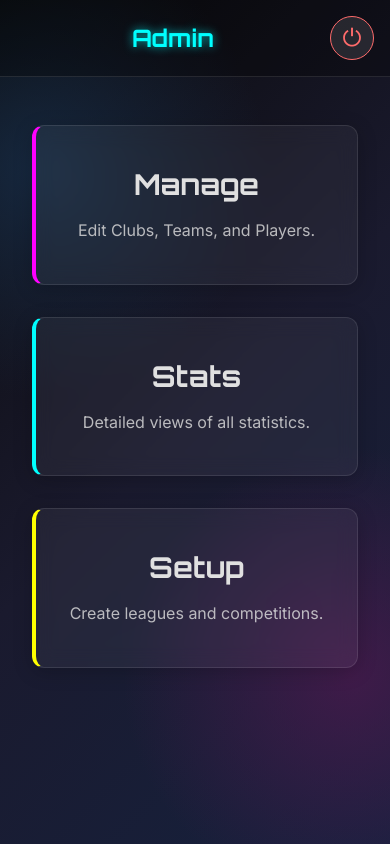
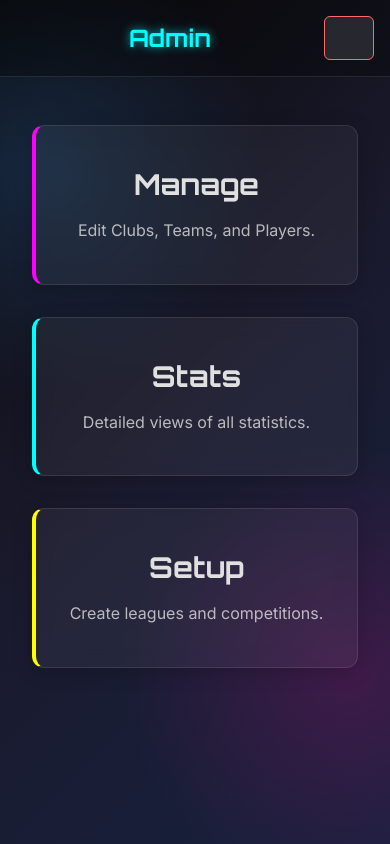
Before and after one commit to jakes007/DartsAdminApp, a React (Create React App) app: page /admin in a window 390 px wide. Built offline with nearby package versions, Linux system fonts and the light colour scheme; the HTML template or start-up script is replaced by a standard one.

Commit message:
Updated Setup.css

```diff
--- a/src/Setup.css
+++ b/src/Setup.css
@@ -761,31 +761,30 @@ select:focus {
     text-align: center;
   }
 
-  .back-btn,
-  .logout-btn {
-    padding: 0.7rem;
-    width: 44px;
-    height: 44px;
-    border-radius: 50%;
-    display: flex;
-    align-items: center;
-    justify-content: center;
-  }
+  .setup-header .back-btn,
+.setup-header .logout-btn {
+  display: flex;
+  align-items: center;       /* vertical centering */
+  justify-content: center;   /* horizontal centering */
+  gap: 0.5rem;               /* space between icon and text */
+  padding: 0.6rem 1.2rem;    /* adjust padding for consistent size */
+}
 
   .back-text,
   .logout-text {
     display: none;
   }
 
-  .back-arrow,
-  .logout-icon {
-    display: block;
-    font-size: 1.5rem;
-  }
+  .setup-header .back-icon,
+.setup-header .logout-icon {
+  display: inline-flex;
+  align-items: center;
+  justify-content: center;
+  line-height: 1;
+  font-size: 1.2rem;         /* adjust size to match theme */
+}
 
-  .logout-icon {
-    transform: none;
-  }
+
 
   .setup-main {
     padding: 0 1rem 2rem;
```
